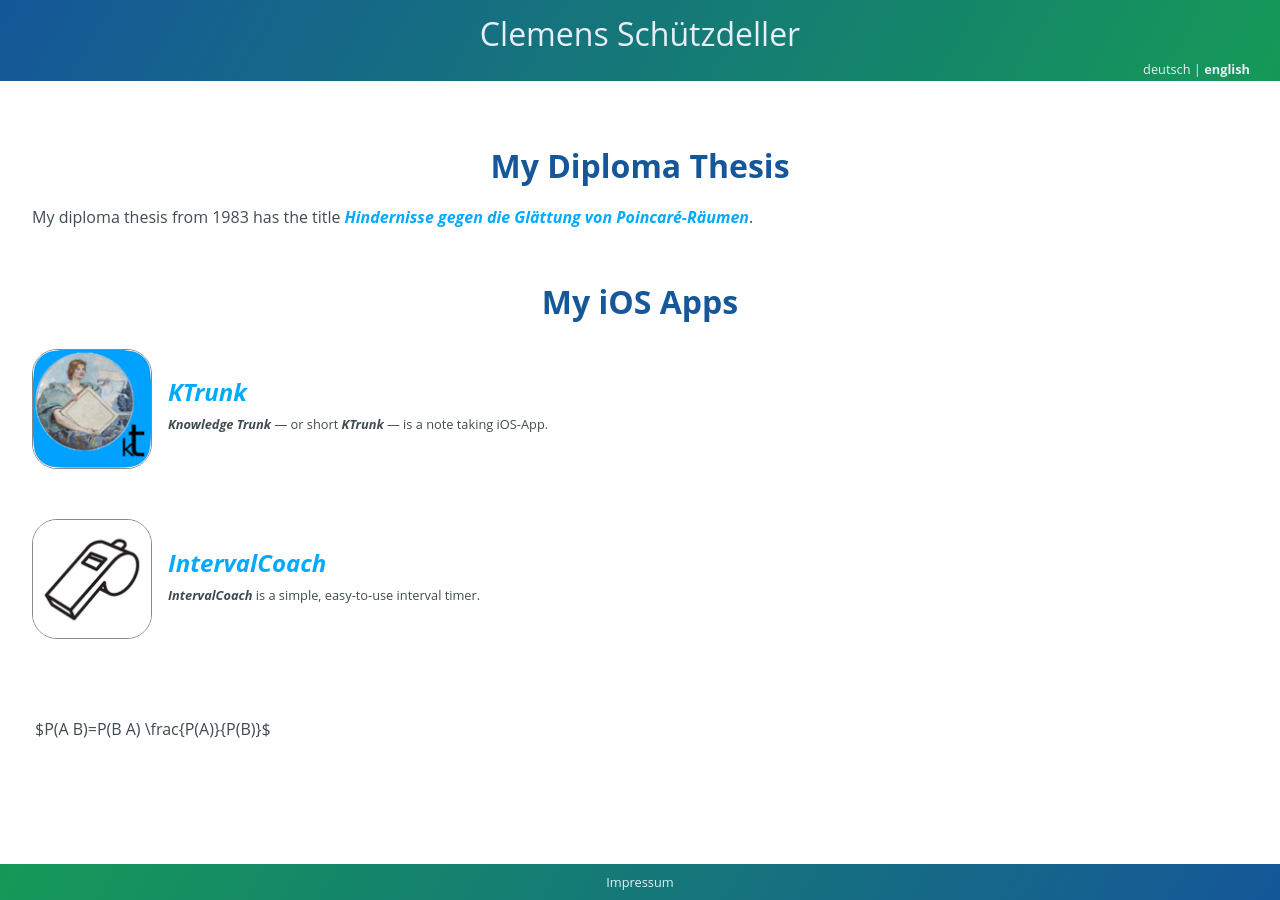
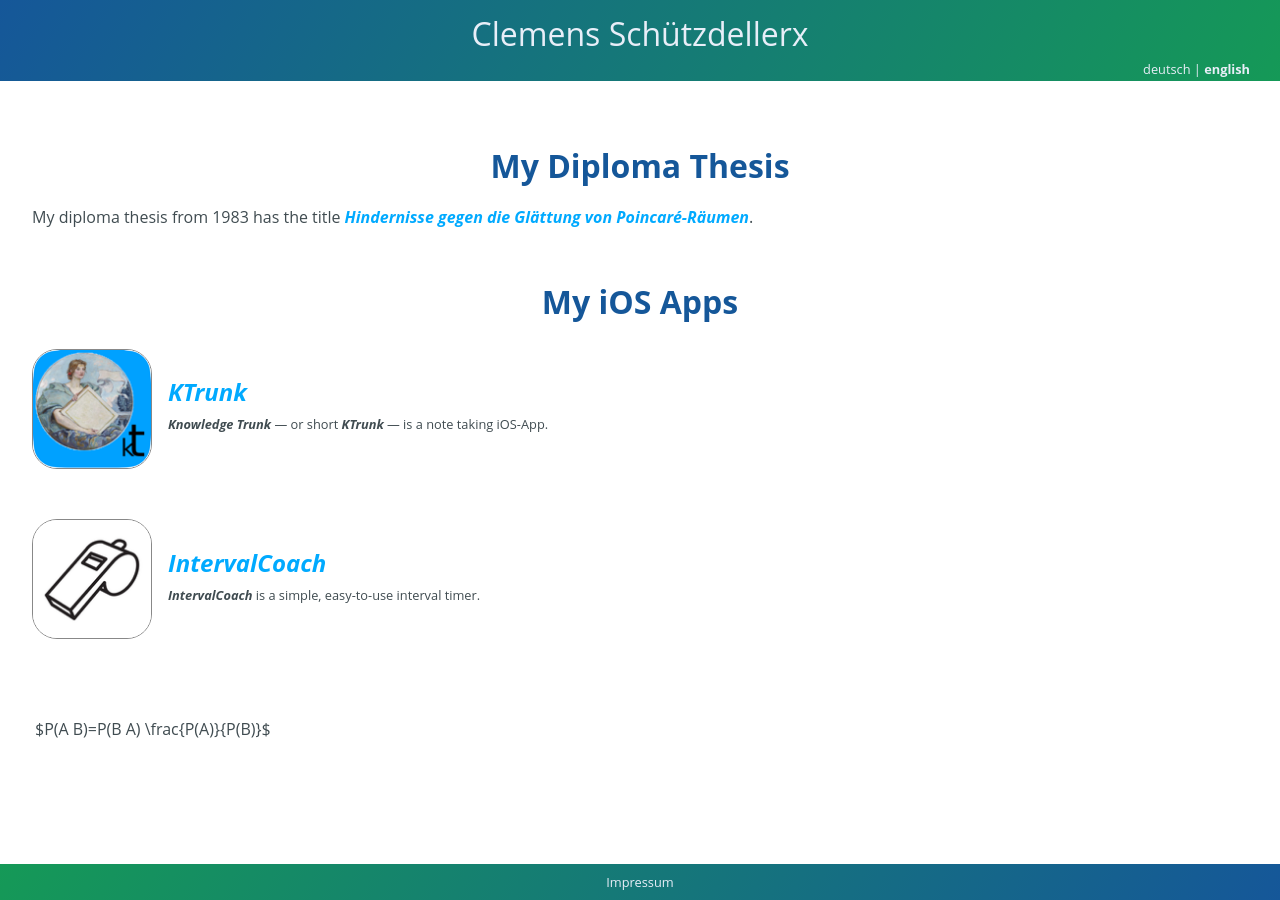
Before and after one commit to cs-LA/home, a Jekyll site: the page built from README.md, in a window 1280 px wide. Built offline with Jekyll 4.4.1, drawn with Linux system fonts in a browser that asks for light colours; our own code applies the rules of GitHub Pages for plain Markdown files.

Commit message:
Update default.html

```diff
--- a/_layouts/default.html
+++ b/_layouts/default.html
@@ -256,14 +256,13 @@
       }
     </script>
 
-    <script type="text/javascript" src="https://cdnjs.cloudflare.com/ajax/libs/mathjax/2.7.3/MathJax.js?config=TeX-AMS-MML_HTMLorMML"></script>
-
+    <script type="text/javascript" src="https://cdn.mathjax.org/mathjax/latest/MathJax.js?config=TeX-AMS-MML_HTMLorMML"></script>
   </head>
 
   <body onload="setLanguage()">
 
     <div id="header" class="headerBanner">
-      <div class="headerTitle"><a href="/home">Clemens Schützdeller</a></div>
+      <div class="headerTitle"><a href="/home">Clemens Schützdellerx</a></div>
       <div class="headerLanguages" id="headerLanguages">
         <span id="german" onClick="setGerman()">de</span> <span id="debug"></span> <span id="english" onClick="setEnglish()">en</span>
       </div>
```
